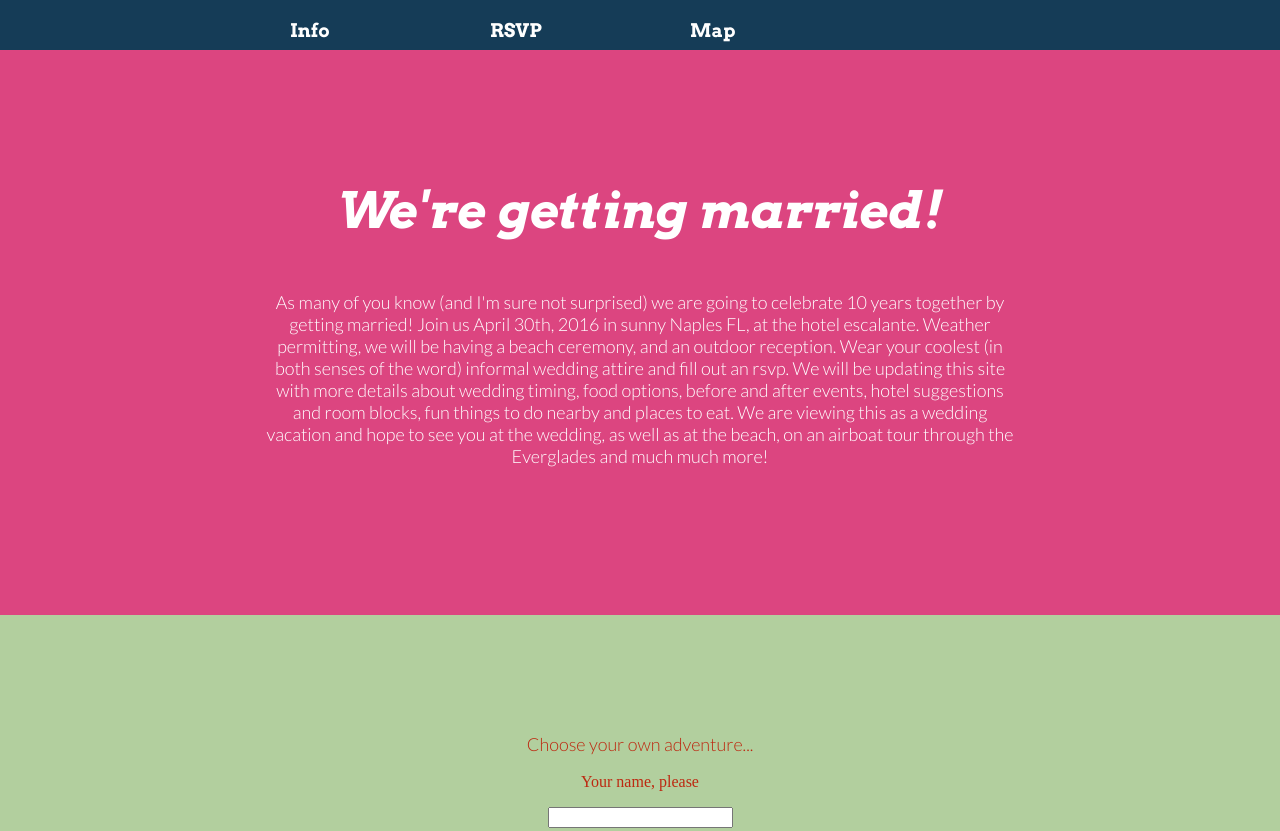
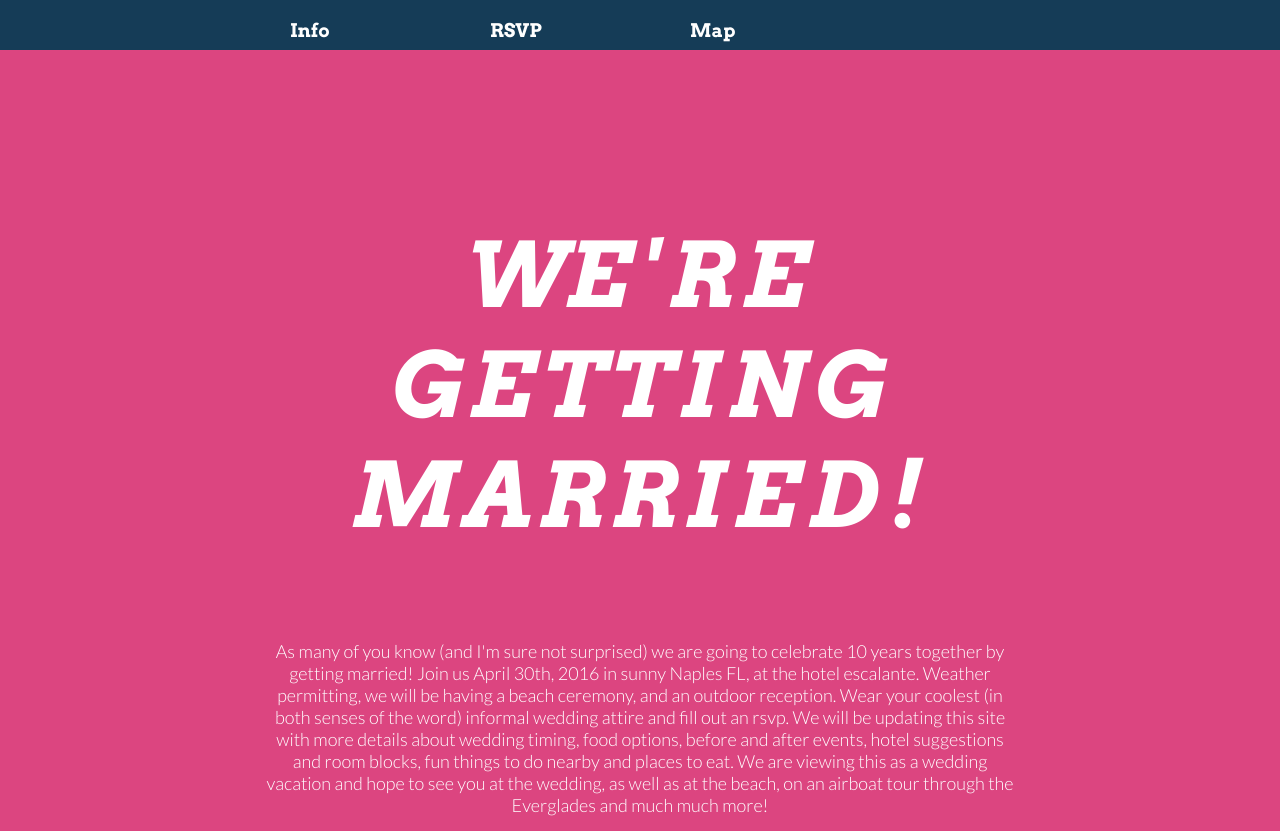
Before and after one commit to ritandeclan/ritandeclan.github.io, a plain HTML site: page index.html in a window 1280 px wide. Shown: the top 831 px of the page. Drawn offline with Linux system fonts and the light colour scheme; a script that the page names is missing.

Commit message:
Blowing up headline font-size

```diff
--- a/public/assets/less/wedding.less
+++ b/public/assets/less/wedding.less
@@ -128,7 +128,9 @@ body {
       .intro-lead {
         color: white;
        .head-font-heavy-italic();
-        font-size: 50px;
+        font-size: 90px;
+        text-transform: uppercase;
+        letter-spacing: 8px;
       }
 
       .intro-message {
```
Also changed, not shown: public/assets/css/wedding.css.
